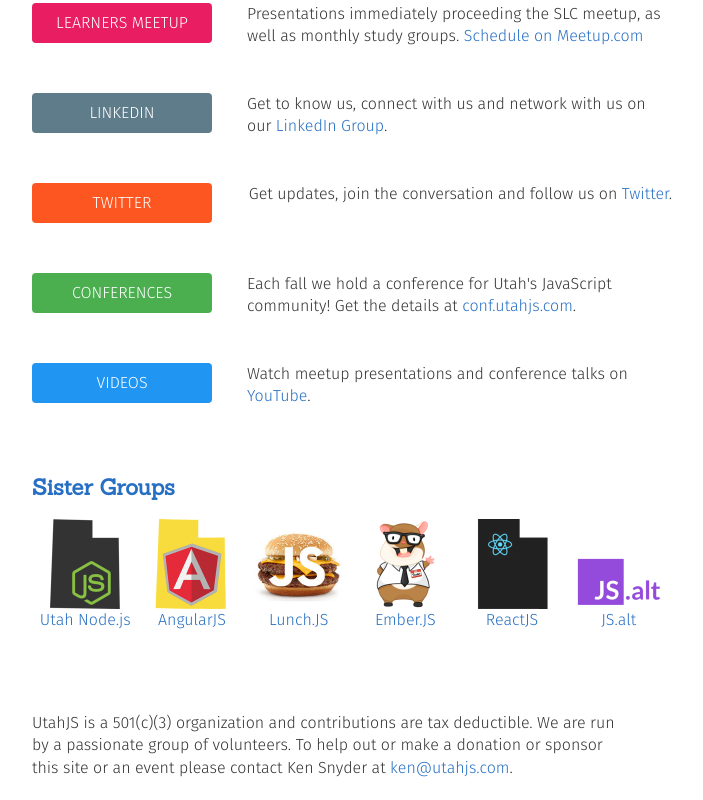
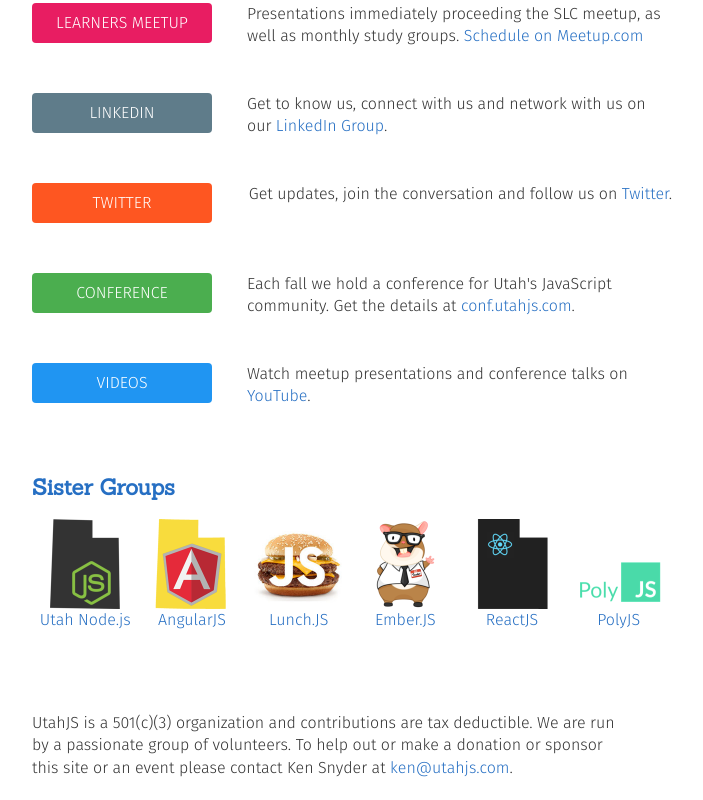
Before and after one commit to UtahJS/utahjs-com, a plain HTML site: page index.html in a window 1280 px wide. Shown: the part 1163-1963 px from the top of the page, without its empty margins (288-991 px from the left). Drawn offline with Linux system fonts and the light colour scheme.

Commit message:
Changed JS-alt logo and name to polyJS

```diff
--- a/index.html
+++ b/index.html
@@ -109,9 +109,9 @@
                 <a href="https://twitter.com/utjs">Twitter</a>.
             </dd>
 
-            <dt><a href="https://conf.utahjs.com" class="btn btn-participate btn-conf">Conferences</a></dt>
+            <dt><a href="https://conf.utahjs.com" class="btn btn-participate btn-conf">Conference</a></dt>
             <dd>
-                Each fall we hold a conference for Utah's JavaScript community! Get the details at
+                Each fall we hold a conference for Utah's JavaScript community. Get the details at
                 <a href="https://conf.utahjs.com">conf.utahjs.com</a>.
             </dd>
 
@@ -144,9 +144,9 @@
                 <img class="sister-img" src="assets/img/sisters/reactjs.jpg" width="90" height="90" alt="" />
                 <span class="sister-name">ReactJS</span>
             </a>
-            <a href="https://www.meetup.com/JS-alt/" target="_blank" class="sister">
-                <img class="sister-img" src="assets/img/sisters/js-alt.jpg" width="90" height="54" alt="" />
-                <span class="sister-name">JS.alt</span>
+            <a href="https://www.meetup.com/poly-js/" target="_blank" class="sister">
+                <img class="sister-img" src="assets/img/sisters/polyjs.jpg" width="90" height="54" alt="" />
+                <span class="sister-name">PolyJS</span>
             </a>
         </div>
 
```
Also changed, not shown: assets/img/sisters/js-alt.jpg (deleted), assets/img/sisters/polyjs.jpg (added).
